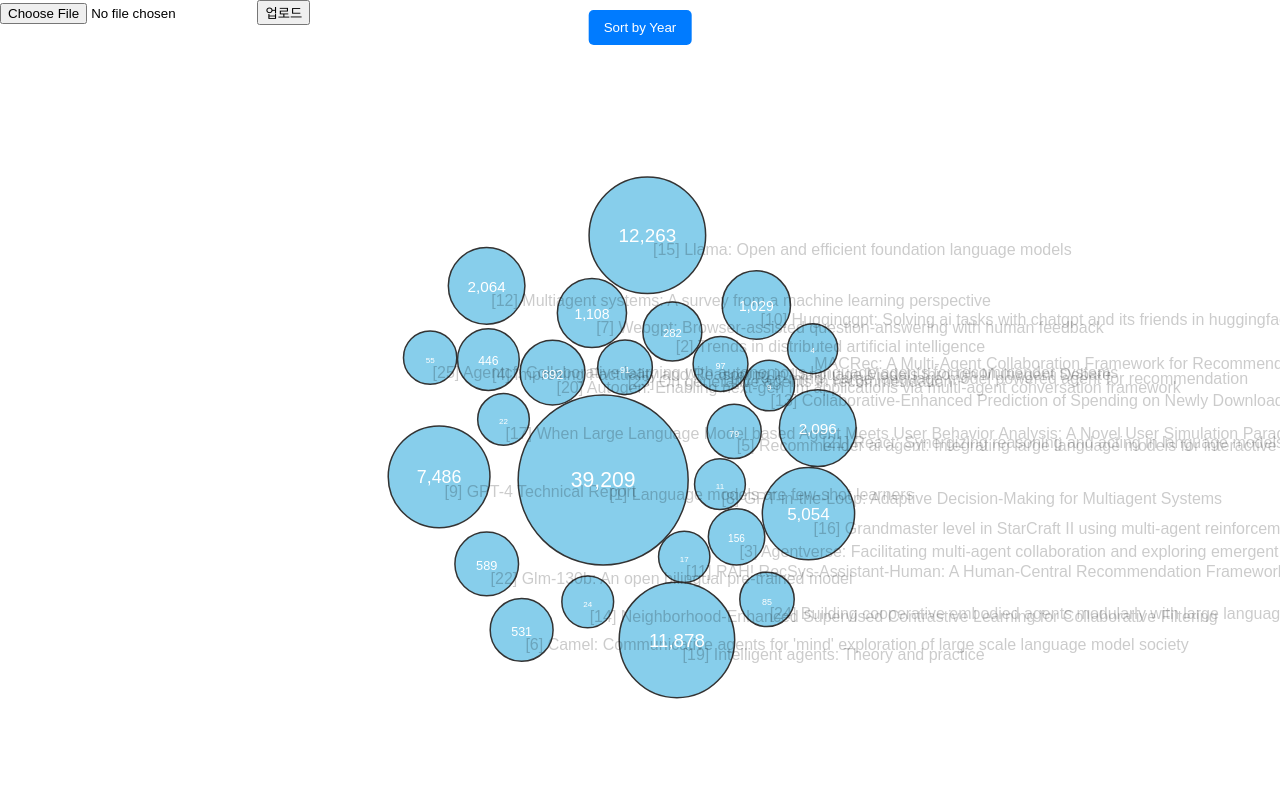
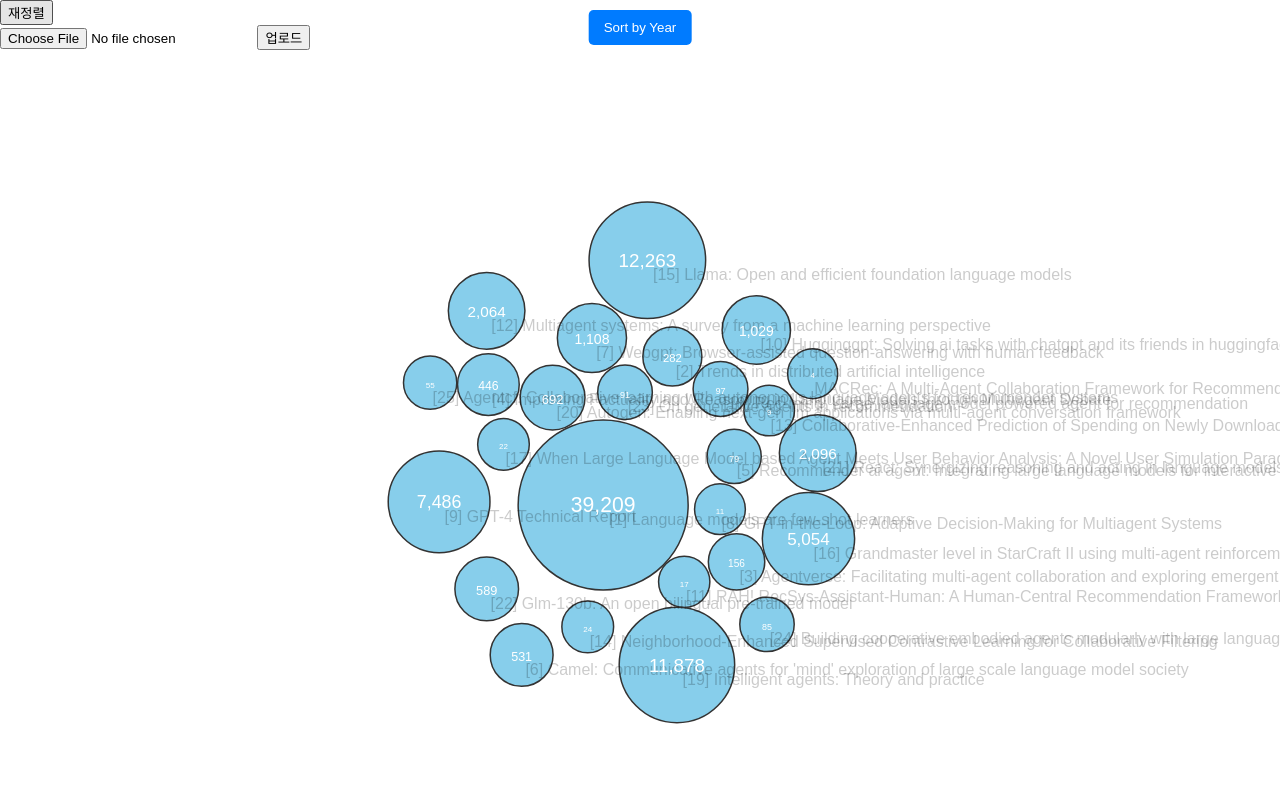
Before and after one commit to kyeongchan92/recom_paper_crawling, a Django app: page / in a window 1280 px wide. Run offline with Django 5.2, Linux system fonts and the light colour scheme.

Commit message:
rearrangeNodes 완성

```diff
--- a/recom_paper_crawling/static/js/script.js
+++ b/recom_paper_crawling/static/js/script.js
@@ -138,6 +138,6 @@ function dragged(event, d) {
 
 function dragEnded(event, d) {
   if (!event.active) simulation.alphaTarget(0);
-  d.fx = d.x;
-  d.fy = d.y;
+  d.fx = null;  // ✅ 드래그 끝나면 위치 고정을 해제
+  d.fy = null;
 }
--- a/recom_paper_crawling/templates/index.html
+++ b/recom_paper_crawling/templates/index.html
@@ -11,6 +11,8 @@
 </head>
 
 <body>
+  <button id="rearrange-btn">재정렬</button>
+
   <form id="upload-form" method="post" enctype="multipart/form-data">
     {% csrf_token %}
     <input type="file" id="file-input" name="file">
@@ -33,6 +35,9 @@
   <script defer src="{% static 'js/script.js' %}"></script>
 </body>
 <script>
+
+  document.getElementById("rearrange-btn").addEventListener("click", rearrangeNodes);
+
   document.getElementById("upload-form").addEventListener("submit", function (event) {
     event.preventDefault();  // 기본 제출 동작 방지
 
@@ -187,8 +192,11 @@
         d3.select(this).attr("fill", "skyblue");
         title_texts.filter(textData => textData.id === d.id).attr("opacity", "0.3");
       })
-      .call(d3.drag().on("start", dragStarted).on("drag", dragged).on("end", dragEnded));
-
+      .call(d3.drag().on("start", dragStarted).on("drag", dragged).on("end", dragEnded))
+      .transition()  // ✅ 애니메이션 효과
+        .delay(500)  // 0.5초 후 시작
+        .duration(2000)  // 2초 동안 색상 변경
+        .attr("fill", "skyblue");  // ✅ 최종 색상: skyblue
     title_texts = svg.selectAll(".title-text")
       .data(nodes)
       .enter()
@@ -217,7 +225,31 @@
       .force("collision", d3.forceCollide().radius(d => radiusScale(d.citationCount) + 5))
       .alpha(1)
       .restart();
+
+    rearrangeNodes();  // ✅ 새 노드 추가 후 자동 재정렬
   }
+
+  function rearrangeNodes() {
+    console.log("📌 노드 재정렬 실행");
+
+    // ✅ 모든 노드의 fx, fy 해제 + 중앙 정렬을 유도하기 위해 x, y 값을 조정
+    nodes.forEach(node => {
+        node.fx = null;
+        node.fy = null;
+        node.x = width / 2 + (Math.random() * 100 - 50);  // ✅ 중앙에서 약간의 랜덤 위치 조정
+        node.y = height / 2 + (Math.random() * 100 - 50); // ✅ 중앙에서 약간의 랜덤 위치 조정
+    });
+
+    simulation
+    .force("charge", d3.forceManyBody().strength(5))  // ✅ 중앙으로 더 모이도록 조정
+
+        .force("center", d3.forceCenter(width / 2, height / 2))  // 중심 정렬
+        .force("collision", d3.forceCollide().radius(d => radiusScale(d.citationCount) + 10))  // 충돌 방지 (반영 강화)
+        .alphaTarget(1)  // ✅ 강한 재정렬 효과 적용
+        .restart();
+}
+
+
 
 </script>
 
```
Also changed, not shown: recom_paper_crawling/db.sqlite3, recom_paper_crawling/media/uploads/ㅇㅇㅇ_6GSu41Q.jpg (added), 1 other file.
